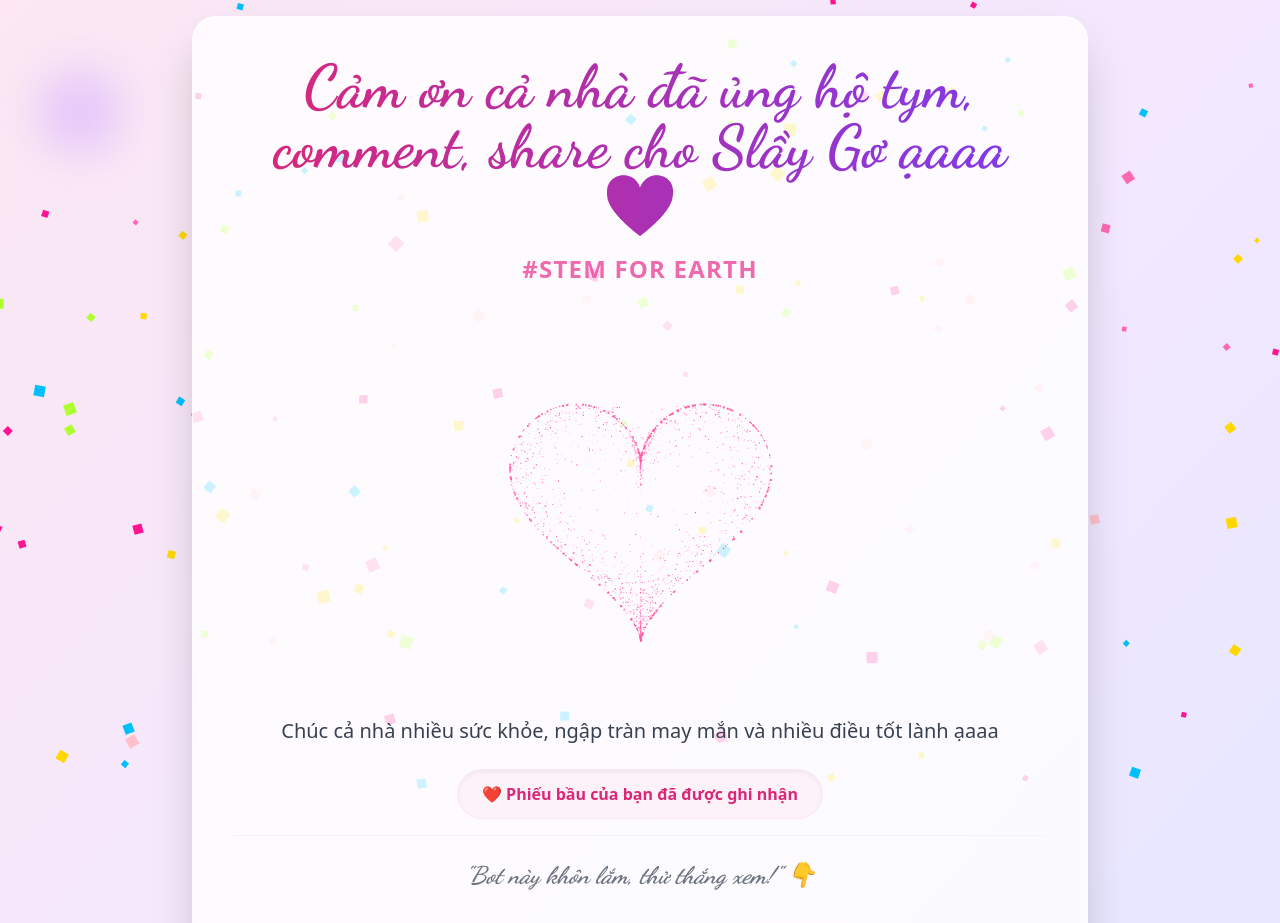
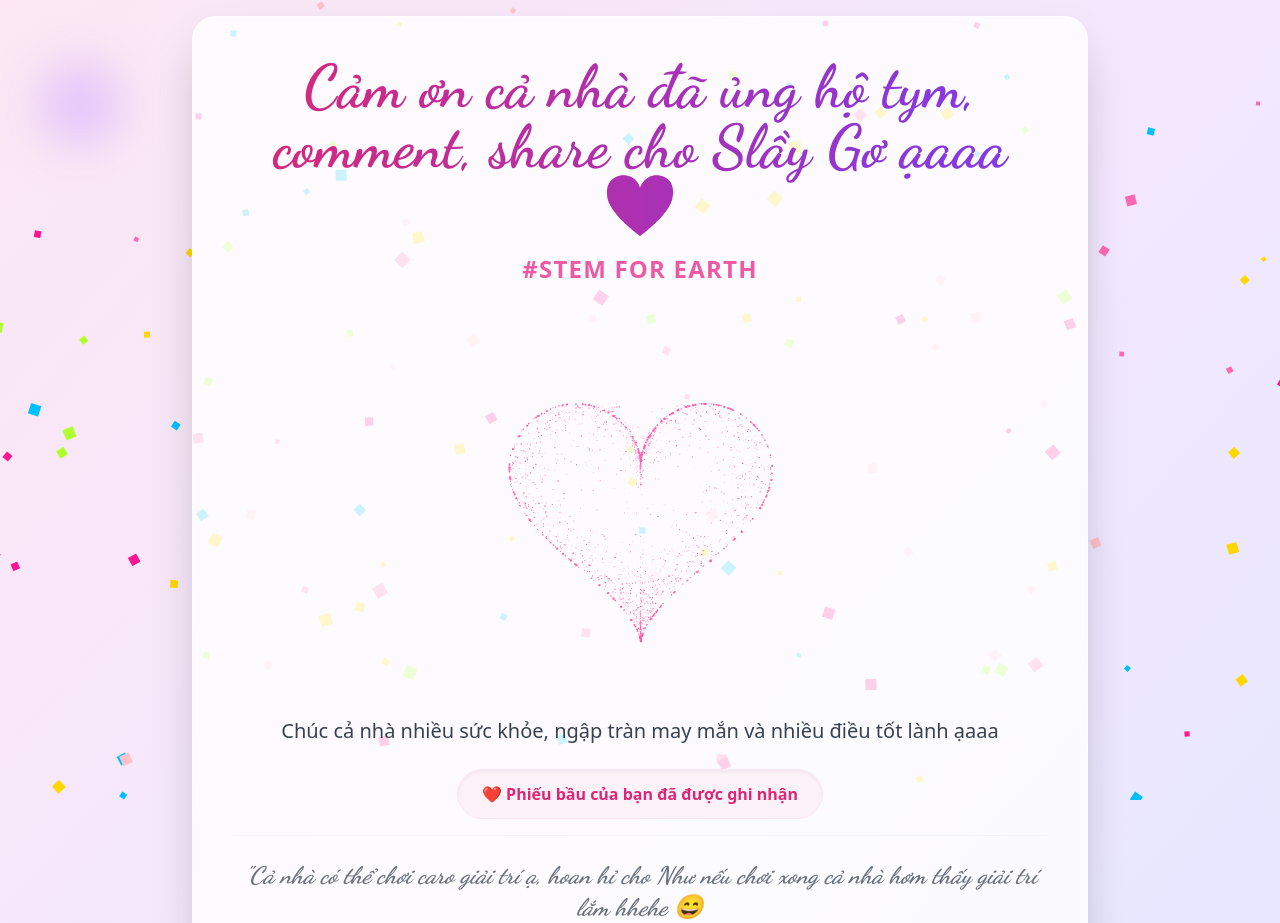
Before and after one commit to NanNan74/Nan74, a React (Vite) app: page / in a window 1280 px wide. Shown: the top 923 px of the page. Built offline with nearby package versions, Linux system fonts and the light colour scheme.

Commit message:
Update game prompt text in App.tsx

```diff
--- a/App.tsx
+++ b/App.tsx
@@ -268,7 +268,7 @@ function App() {
              {/* Khu vực Trò chơi */}
              <div className="mt-8 pt-6 border-t border-gray-100 flex flex-col items-center">
                <p className="text-gray-500 italic font-script text-xl md:text-2xl mb-2">
-                 "Bot này khôn lắm, thử thắng xem!" 👇
+                 "Cả nhà có thể chơi caro giải trí ạ, hoan hỉ cho Như nếu chơi xong cả nhà hơm thấy giải trí lắm hhehe 😄
                </p>
 
                {/* Component Game Smart + Đổi lượt */}
```
